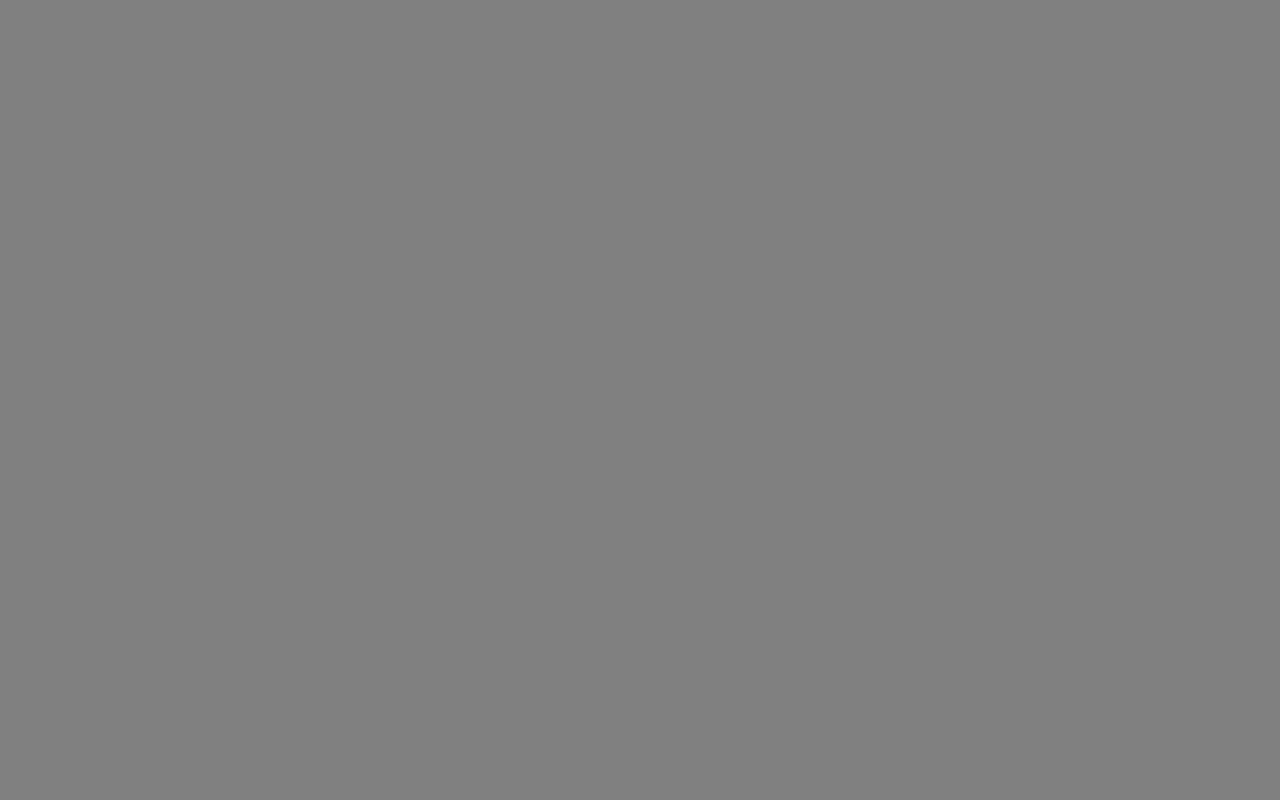
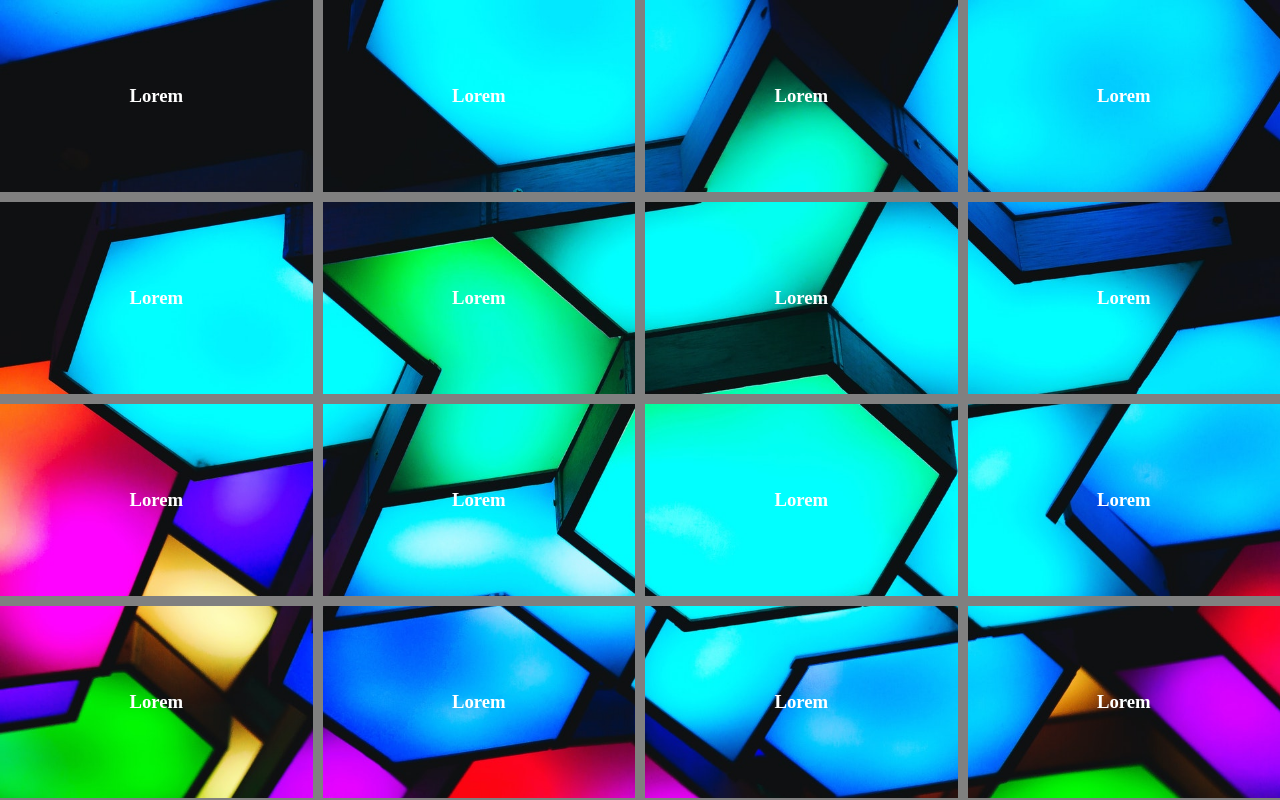
Before and after one commit to dev2theworld/clicker, a plain HTML site: page index.html in a window 1280 px wide. Drawn offline with Linux system fonts and the light colour scheme.

Commit message:
Basic HTML markup, img & styling added

```diff
--- a/index.html
+++ b/index.html
@@ -8,5 +8,56 @@
 </head>
 <body>
 
+  <div class="container">
+    <div class="bg">
+      <h3>Lorem</h3>
+    </div>
+    <div class="bg">
+      <h3>Lorem</h3>
+    </div>
+    <div class="bg">
+      <h3>Lorem</h3>
+    </div>
+    <div class="bg">
+      <h3>Lorem</h3>
+    </div>
+    <div class="bg">
+      <h3>Lorem</h3>
+    </div>
+    <div class="bg">
+      <h3>Lorem</h3>
+    </div>
+    <div class="bg">
+      <h3>Lorem</h3>
+    </div>
+    <div class="bg">
+      <h3>Lorem</h3>
+    </div>
+    <div class="bg">
+      <h3>Lorem</h3>
+    </div>
+    <div class="bg">
+      <h3>Lorem</h3>
+    </div>
+    <div class="bg">
+      <h3>Lorem</h3>
+    </div>
+    <div class="bg">
+      <h3>Lorem</h3>
+    </div>
+    <div class="bg">
+      <h3>Lorem</h3>
+    </div>
+    <div class="bg">
+      <h3>Lorem</h3>
+    </div>
+    <div class="bg">
+      <h3>Lorem</h3>
+    </div>
+    <div class="bg">
+      <h3>Lorem</h3>
+    </div>
+  </div>
+
 </body>
 </html>
--- a/main.scss
+++ b/main.scss
@@ -1,3 +1,29 @@
+* {
+  box-sizing: border-box;
+  margin: 0;
+  padding: 0;
+}
+
 body {
   background-color: grey;
+  color: white;
+  // height: 100%;
+  // overflow: hidden;
+
+  .container {
+    display: grid;
+    grid-template-columns: repeat(4, 1fr);
+    gap: 10px;
+    overflow: hidden;
+
+    .bg {
+      height: 24vh;
+      background: url(../img/bg.jpg);
+      background-size: cover;
+      background-attachment: fixed;
+      display: flex;
+      align-items: center;
+      justify-content: center;
+    }
+  }
 }
```
Also changed, not shown: css/main.css, img/bg.jpg (added), 1 other file.
